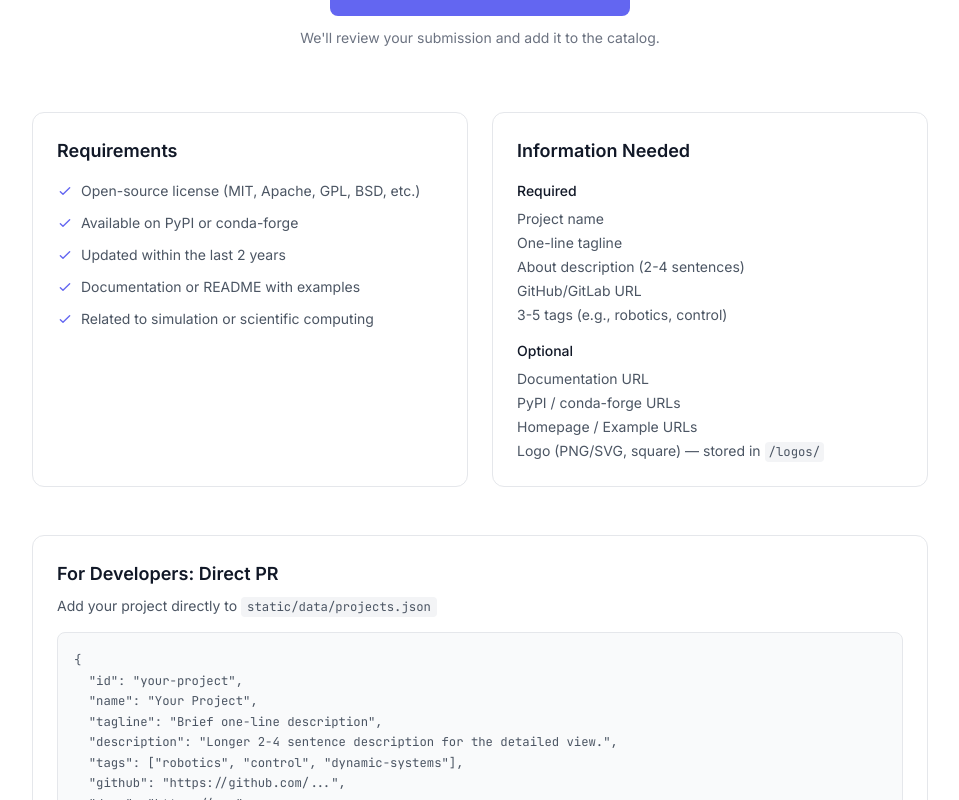
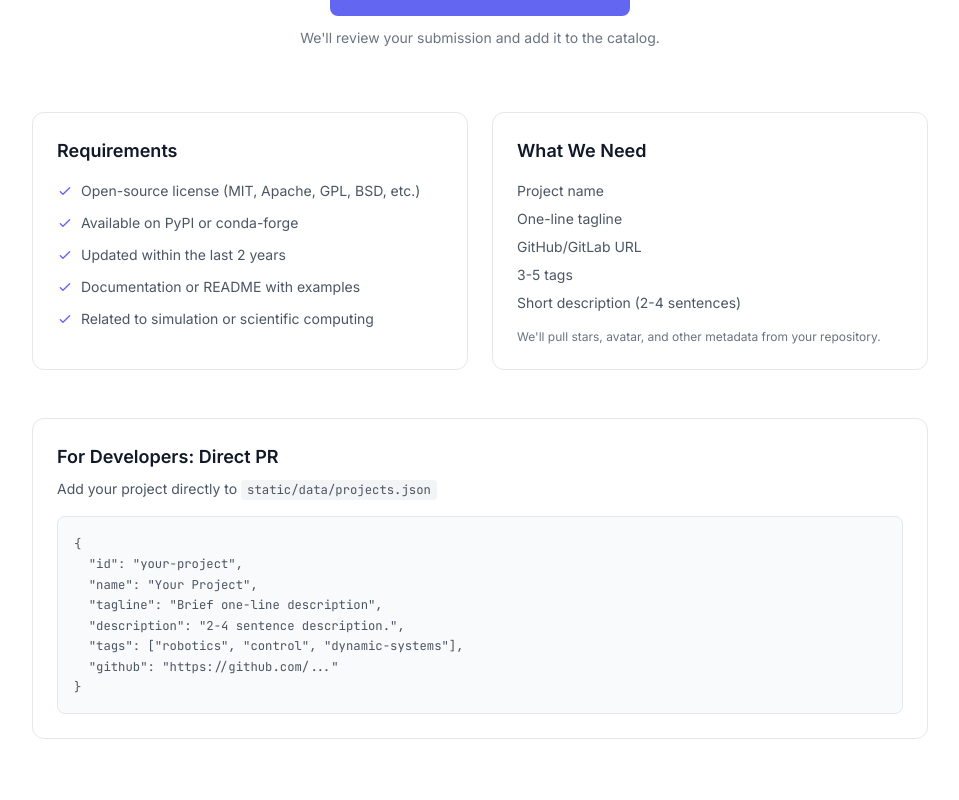
Before and after one commit to pysimhub/pysimhub.github.io, a SvelteKit app: page /submit in a window 1280 px wide. Shown: the part 320-1120 px from the top of the page, without its empty margins (160-1119 px from the left). Built offline with nearby package versions, Linux system fonts and the light colour scheme.

Commit message:
chore: simplify project submission form

```diff
--- a/src/routes/submit/+page.svelte
+++ b/src/routes/submit/+page.svelte
@@ -70,28 +70,17 @@
 
 				<!-- Information Needed -->
 				<div class="rounded-xl border border-[var(--color-border)] bg-[var(--color-bg-card)] p-6">
-					<h2 class="text-lg font-semibold text-[var(--color-text-primary)]">Information Needed</h2>
-					<div class="mt-4 space-y-4 text-sm">
-						<div>
-							<h3 class="font-medium text-[var(--color-text-primary)]">Required</h3>
-							<ul class="mt-2 space-y-1 text-[var(--color-text-secondary)]">
-								<li>Project name</li>
-								<li>One-line tagline</li>
-								<li>About description (2-4 sentences)</li>
-								<li>GitHub/GitLab URL</li>
-								<li>3-5 tags (e.g., robotics, control)</li>
-							</ul>
-						</div>
-						<div>
-							<h3 class="font-medium text-[var(--color-text-primary)]">Optional</h3>
-							<ul class="mt-2 space-y-1 text-[var(--color-text-secondary)]">
-								<li>Documentation URL</li>
-								<li>PyPI / conda-forge URLs</li>
-								<li>Homepage / Example URLs</li>
-								<li>Logo (PNG/SVG, square) — stored in <code class="rounded bg-[var(--color-bg-hover)] px-1 py-0.5">/logos/</code></li>
-							</ul>
-						</div>
-					</div>
+					<h2 class="text-lg font-semibold text-[var(--color-text-primary)]">What We Need</h2>
+					<ul class="mt-4 space-y-2 text-sm text-[var(--color-text-secondary)]">
+						<li>Project name</li>
+						<li>One-line tagline</li>
+						<li>GitHub/GitLab URL</li>
+						<li>3-5 tags</li>
+						<li>Short description (2-4 sentences)</li>
+					</ul>
+					<p class="mt-4 text-xs text-[var(--color-text-muted)]">
+						We'll pull stars, avatar, and other metadata from your repository.
+					</p>
 				</div>
 			</div>
 		</section>
@@ -107,19 +96,10 @@
   "id": "your-project",
   "name": "Your Project",
   "tagline": "Brief one-line description",
-  "description": "Longer 2-4 sentence description for the detailed view.",
+  "description": "2-4 sentence description.",
   "tags": ["robotics", "control", "dynamic-systems"],
-  "github": "https://github.com/...",
-  "docs": "https://...",
-  "pypi": "https://pypi.org/project/...",
-  "condaForge": "https://anaconda.org/conda-forge/...",
-  "homepage": "https://...",
-  "example": "https://...",
-  "logo": "/logos/your-project.png"
+  "github": "https://github.com/..."
 }`}</code></pre>
-				<p class="mt-3 text-xs text-[var(--color-text-muted)]">
-					Only <code class="rounded bg-[var(--color-bg-hover)] px-1 py-0.5">id</code>, <code class="rounded bg-[var(--color-bg-hover)] px-1 py-0.5">name</code>, <code class="rounded bg-[var(--color-bg-hover)] px-1 py-0.5">tagline</code>, <code class="rounded bg-[var(--color-bg-hover)] px-1 py-0.5">tags</code>, and <code class="rounded bg-[var(--color-bg-hover)] px-1 py-0.5">github</code> are required. All other fields are optional. Include your logo file in <code class="rounded bg-[var(--color-bg-hover)] px-1 py-0.5">static/logos/</code> if providing one.
-				</p>
 			</div>
 		</section>
 	</div>
```
